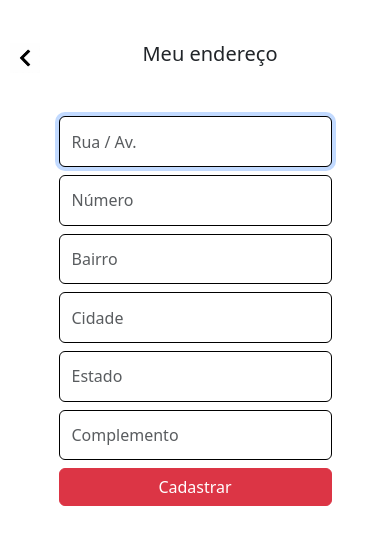
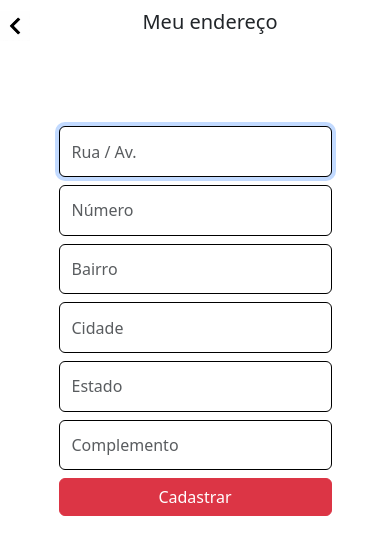
Before and after one commit to GazuaDev8417/ifuture_vanilla, a plain HTML site: page pages/address/index.html in a window 390 px wide. Drawn offline with nearby package versions, Linux system fonts and the light colour scheme.

Commit message:
ajustes de responsividade com bootstrap

```diff
--- a/pages/address/style.css
+++ b/pages/address/style.css
@@ -2,7 +2,7 @@ header{
     display: flex;
 	align-items: center;
 	justify-content: space-between;
-	margin: 5vh 10px;
+	margin: 10px 0 10vh;
 }
 
 header img{
--- a/pages/cart/style.css
+++ b/pages/cart/style.css
@@ -6,7 +6,7 @@ header{
     display: flex;
 	justify-content: space-between;
 	align-items: center;
-	margin: 5vh 0;
+	margin: 10px 0 10vh;
 }
 
 header img{
--- a/pages/profile/style.css
+++ b/pages/profile/style.css
@@ -6,7 +6,7 @@ header{
 	display: flex;
 	align-items: center;
 	justify-content: space-between;
-	margin: 5vh 0;
+	margin: 10px 0 10vh;
 }
 
 header img{
```
